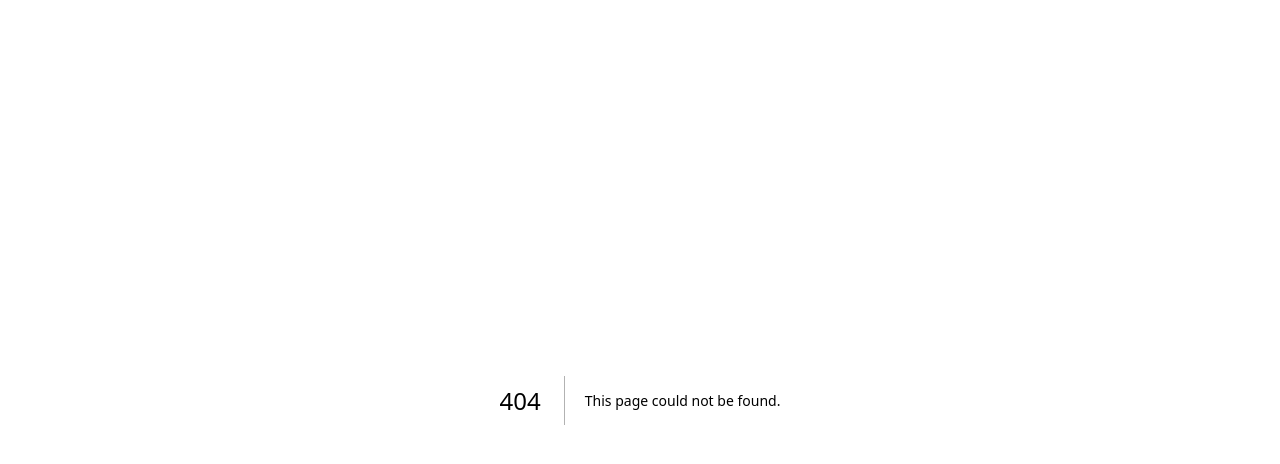
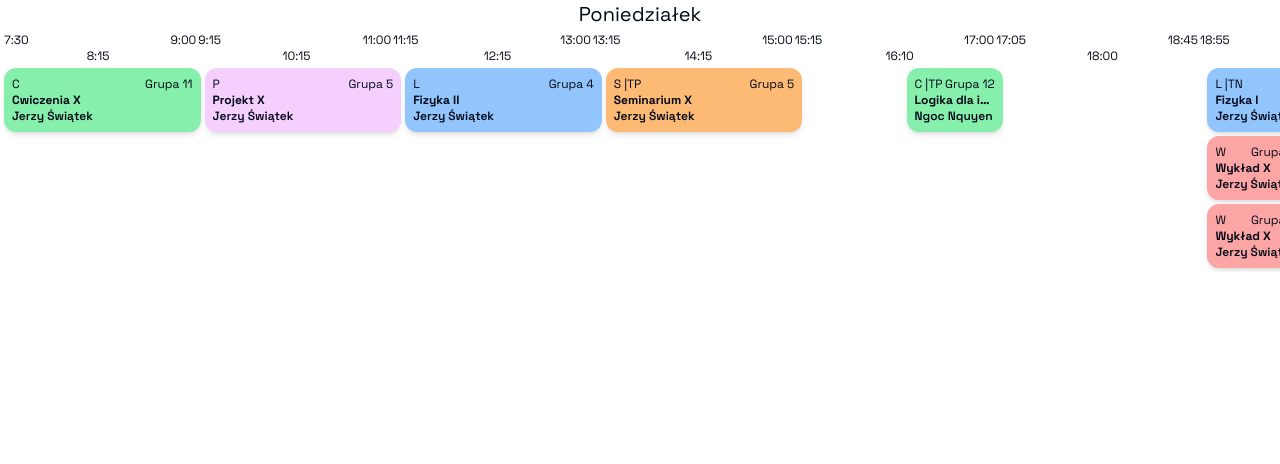
Before and after one commit to Solvro/web-planer, a Next.js app: page /schedule in a window 1280 px wide. Before the commit this address had no page. Shown: the top 464 px of the page. Built offline with nearby package versions, Linux system fonts and the light colour scheme.

Commit message:
feat: class schedule with mocked data

```diff
--- a/package.json
+++ b/package.json
@@ -32,6 +32,7 @@
     "eslint": "^8",
     "eslint-config-next": "14.2.3",
     "postcss": "^8",
+    "tailwind-scrollbar": "^3.1.0",
     "tailwindcss": "^3.4.1",
     "typescript": "^5"
   },
--- /dev/null
+++ b/src/components/ClassBlock.tsx
@@ -0,0 +1,68 @@
+import React, { FC } from "react";
+import { ClassBlockProps } from "@/lib/types";
+
+const ClassBlock: FC<ClassBlockProps> = (props) => {
+  const typeClasses = {
+    W: "bg-red-300",
+    L: "bg-blue-300",
+    C: "bg-green-300",
+    S: "bg-orange-300",
+    P: "bg-fuchsia-200",
+  };
+
+  const hourClasses: { [key: string]: string } = {
+    "7:30": "col-start-1",
+    "8:15": "col-start-2",
+    "9:15": "col-start-3",
+    "10:15": "col-start-4",
+    "11:15": "col-start-5",
+    "12:15": "col-start-6",
+    "13:15": "col-start-7",
+    "14:15": "col-start-8",
+    "15:15": "col-start-9",
+    "16:10": "col-start-10",
+    "17:05": "col-start-11",
+    "18:00": "col-start-12",
+    "18:55": "col-start-13",
+    "19:50": "col-start-14",
+  };
+
+  function calculateDurationSpans(startTime: string, endTime: string) {
+    const [startHour, startMinute] = startTime.split(":").map(Number);
+    const [endHour, endMinute] = endTime.split(":").map(Number);
+
+    const startTotalMinutes = startHour * 60 + startMinute;
+    const endTotalMinutes = endHour * 60 + endMinute;
+
+    const duration = endTotalMinutes - startTotalMinutes;
+
+    if (duration >= 60) {
+      return "col-span-2";
+    }
+
+    return "col-span-1";
+  }
+
+  const duration = calculateDurationSpans(props.startTime, props.endTime);
+
+  return (
+    <div
+      className={`${
+        hourClasses[props.startTime]
+      } ${duration} p-2 rounded-lg shadow-md flex flex-col justify-center truncate ${
+        typeClasses[props.courseType]
+      }`}
+    >
+      <div className="flex justify-between">
+        <p>{`${props.courseType} ${
+          props.week === "" ? "" : `|${props.week}`
+        }`}</p>
+        <p>{`Grupa ${props.group}`}</p>
+      </div>
+      <p className="font-bold truncate">{props.courseName}</p>
+      <p className="font-semibold truncate">{props.lecturer}</p>
+    </div>
+  );
+};
+
+export default ClassBlock;
--- /dev/null
+++ b/src/components/ClassSchedule.tsx
@@ -0,0 +1,71 @@
+import React, { FC } from "react";
+import { ClassBlockProps } from "@/lib/types";
+import ClassBlock from "./ClassBlock";
+
+type ClassScheduleProps = {
+  schedule: ClassBlockProps[];
+  day: string;
+};
+
+const ClassSchedule: FC<ClassScheduleProps> = ({ schedule, day }) => {
+  const upperHours = [
+    "7:30",
+    "9:00",
+    "9:15",
+    "11:00",
+    "11:15",
+    "13:00",
+    "13:15",
+    "15:00",
+    "15:15",
+    "17:00",
+    "17:05",
+    "18:45",
+    "18:55",
+    "20:35",
+  ];
+
+  const bottomHours = [
+    "8:15",
+    "10:15",
+    "12:15",
+    "14:15",
+    "16:10",
+    "18:00",
+    "19:50",
+  ];
+
+  return (
+    <>
+      <div className="flex justify-center items-center text-xl">{day}</div>
+      <div className="flex flex-col text-xs gap-1 overflow-x-scroll p-1 scrollbar-thin scrollbar-thumb-sky-900 scrollbar-track-sky-300">
+        <div className="min-w-[1400px]">
+          <div className="grid grid-flow-col grid-cols-auto gap-0.5">
+            {upperHours.map((hour, index) => (
+              <div
+                className={index % 2 === 0 ? `` : `flex justify-end`}
+                key={hour}
+              >
+                {hour}
+              </div>
+            ))}
+          </div>
+          <div className="grid grid-flow-col grid-cols-auto gap-2">
+            {bottomHours.map((hour) => (
+              <div className="flex justify-center" key={hour}>
+                {hour}
+              </div>
+            ))}
+          </div>
+        </div>
+        <div className="grid grid-cols-14 grid-flow-col gap-1 min-w-[1400px]">
+          {schedule.map((block, index) => (
+            <ClassBlock key={index} {...block} />
+          ))}
+        </div>
+      </div>
+    </>
+  );
+};
+
+export default ClassSchedule;
--- a/src/lib/types.ts
+++ b/src/lib/types.ts
@@ -3,3 +3,13 @@ import type { NextResponse } from "next/server";
 export type ApiResponse<
   T extends (...args: any) => NextResponse | Promise<NextResponse>
 > = Awaited<ReturnType<T>> extends NextResponse<infer T> ? T : never;
+
+export interface ClassBlockProps {
+  startTime: string;
+  endTime: string;
+  group: string;
+  courseName: string;
+  lecturer: string;
+  week: "TN" | "TP" | "";
+  courseType: "W" | "L" | "C" | "S" | "P";
+}
--- a/src/pages/index.tsx
+++ b/src/pages/index.tsx
@@ -1,7 +1,6 @@
 import type { ApiProfileGet } from "@/app/api/profile/route";
 import { useQuery } from "@tanstack/react-query";
 import React from "react";
-
 const Home = () => {
   const query = useQuery<ApiProfileGet>({
     queryKey: ["profile"],
@@ -12,13 +11,13 @@ const Home = () => {
   });
 
   return (
-    <div>
+    <>
       <h1>Home</h1>
       {query.isLoading && <p>Loading...</p>}
       <p>
         Hejka {query.data?.first_name} {query.data?.last_name}
       </p>
-    </div>
+    </>
   );
 };
 
--- /dev/null
+++ b/src/pages/schedule.tsx
@@ -0,0 +1,95 @@
+import React from "react";
+import ClassSchedule from "@/components/ClassSchedule";
+import { ClassBlockProps } from "@/lib/types";
+const ScheduleTest = () => {
+  const mockL: ClassBlockProps = {
+    startTime: "18:55",
+    endTime: "20:35",
+    group: "1",
+    courseName: "Fizyka I",
+    lecturer: "Jerzy Świątek",
+    week: "TN",
+    courseType: "L",
+  };
+
+  const mockW: ClassBlockProps = {
+    startTime: "18:55",
+    endTime: "19:50",
+    group: "3",
+    courseName: "Wykład X",
+    lecturer: "Jerzy Świątek",
+    week: "",
+    courseType: "W",
+  };
+
+  const mockS: ClassBlockProps = {
+    startTime: "13:15",
+    endTime: "14:45",
+    group: "5",
+    courseName: "Seminarium X",
+    lecturer: "Jerzy Świątek",
+    week: "TP",
+    courseType: "S",
+  };
+
+  const mockC: ClassBlockProps = {
+    startTime: "7:30",
+    endTime: "9:00",
+    group: "11",
+    courseName: "Cwiczenia X",
+    lecturer: "Jerzy Świątek",
+    week: "",
+    courseType: "C",
+  };
+
+  const mockP: ClassBlockProps = {
+    startTime: "9:15",
+    endTime: "11:00",
+    group: "5",
+    courseName: "Projekt X",
+    lecturer: "Jerzy Świątek",
+    week: "",
+    courseType: "P",
+  };
+
+  const mock1115: ClassBlockProps = {
+    startTime: "11:15",
+    endTime: "13:00",
+    group: "4",
+    courseName: "Fizyka II",
+    lecturer: "Jerzy Świątek",
+    week: "",
+    courseType: "L",
+  };
+
+  const mock1610: ClassBlockProps = {
+    startTime: "16:10",
+    endTime: "16:55",
+    group: "12",
+    courseName: "Logika dla informatyków",
+    lecturer: "Ngoc Nquyen",
+    week: "TP",
+    courseType: "C",
+  };
+  const mondaySchedule = [
+    mockL,
+    mockW,
+    mockW,
+    mockS,
+    mockC,
+    mockP,
+    mock1115,
+    mock1610,
+  ];
+
+  return (
+    <>
+      <ClassSchedule
+        schedule={mondaySchedule}
+        day="Poniedziałek"
+      ></ClassSchedule>
+    </>
+  );
+};
+
+export default ScheduleTest;
--- a/tailwind.config.ts
+++ b/tailwind.config.ts
@@ -76,9 +76,20 @@ const config = {
         "accordion-down": "accordion-down 0.2s ease-out",
         "accordion-up": "accordion-up 0.2s ease-out",
       },
+      gridColumnStart: {
+        "13": "13",
+        "14": "14",
+        "15": "15",
+        "16": "16",
+      },
+      gridTemplateColumns: {
+        "14": "repeat(14, minmax(0, 1fr))",
+        "15": "repeat(15, minmax(0, 1fr))",
+        "16": "repeat(16, minmax(0, 1fr))",
+      },
     },
   },
-  plugins: [require("tailwindcss-animate")],
+  plugins: [require("tailwindcss-animate"), require("tailwind-scrollbar")],
 } satisfies Config;
 
 export default config;
```
Also changed, not shown: 1 other file (tests, documents, lock files or other folders).
